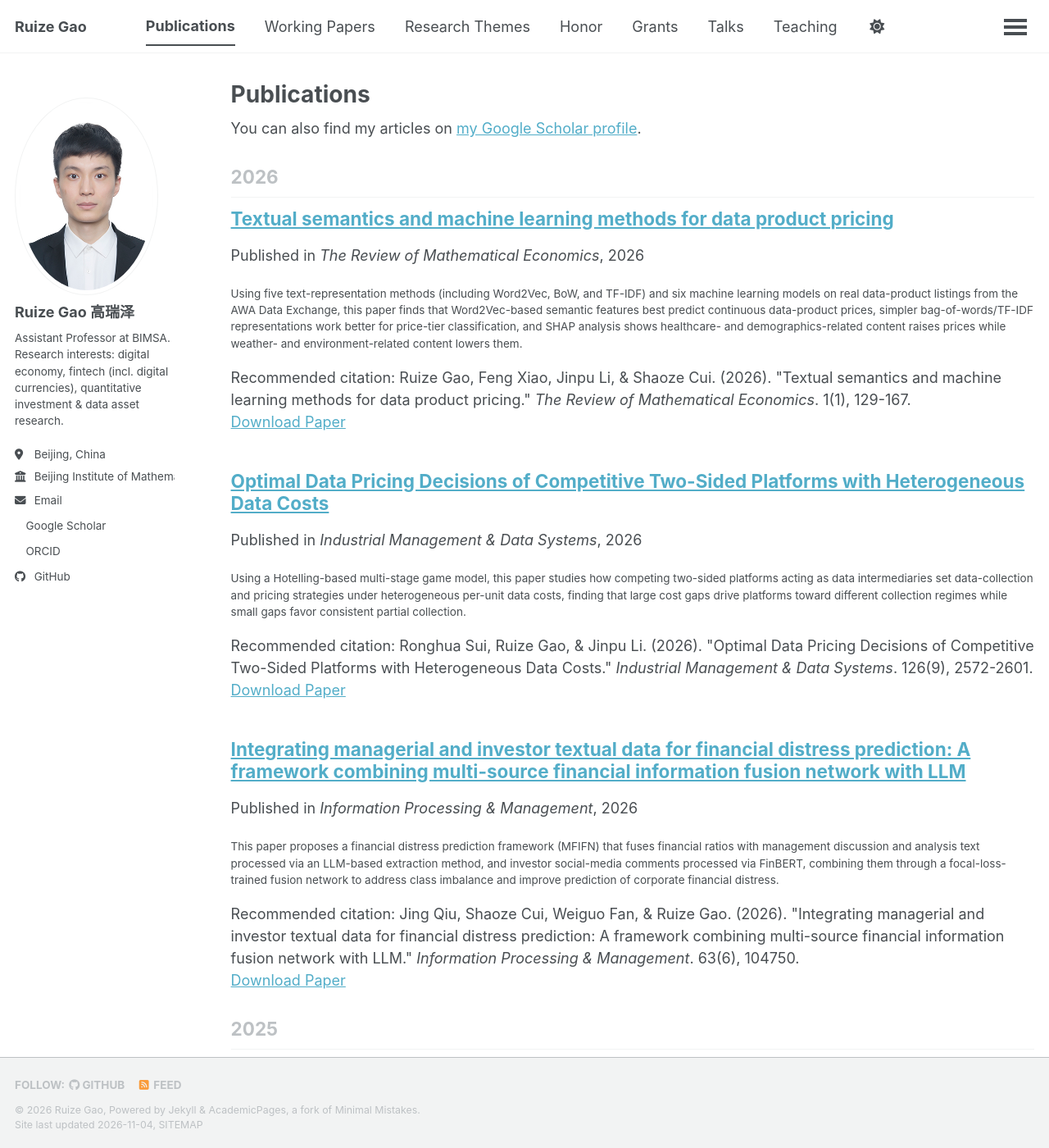
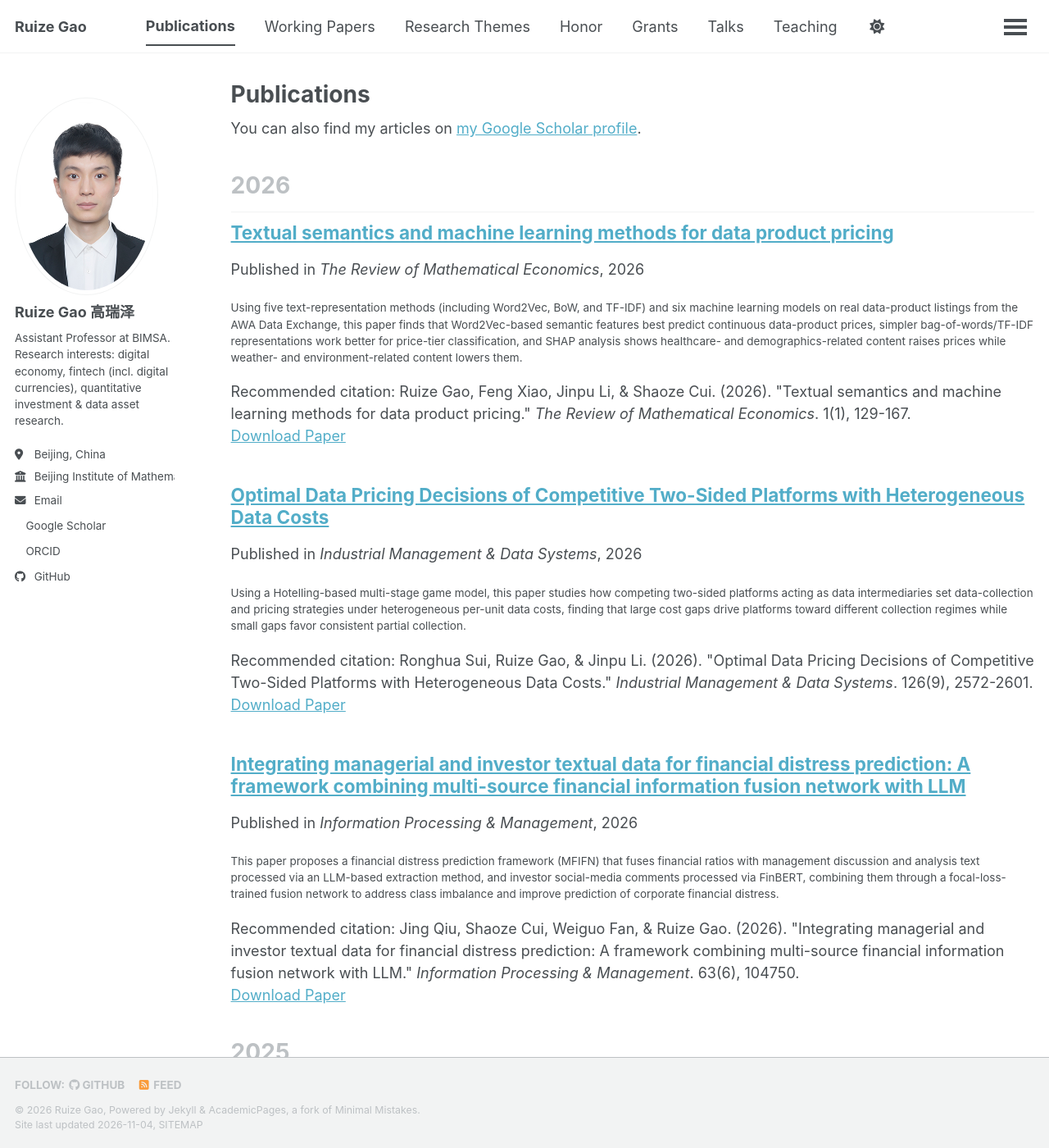
Before and after one commit to mark-golden/mark-golden.github.io, a Jekyll site: the page built from _pages/publications.html, in a window 1280 px wide and 1400 px high. Shown: the whole window at 82% size. Built offline with Jekyll 4.4.1, drawn with Linux system fonts in a browser that asks for light colours; a script bundle is joined from its source files by our own code; a style sheet for code colours, icons or effects is not loaded.

Commit message:
Enlarge Publications year heading further, past the title size
Paper titles render at the theme's base h2 size (1.25em). Bump
the year heading a step above that on the type scale (1.563em)
so it's unambiguously the most prominent element in each year
group.

```diff
--- a/_pages/publications.html
+++ b/_pages/publications.html
@@ -7,7 +7,7 @@ author_profile: true
 
 <style>
   .archive__subtitle {
-    font-size: 1.25em;
+    font-size: 1.563em;
   }
 </style>
 
```
